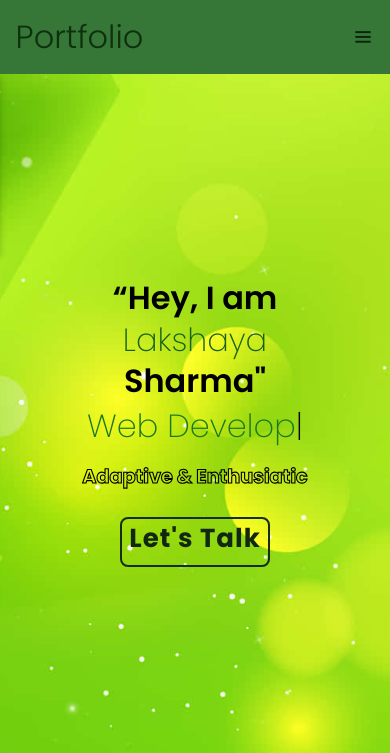
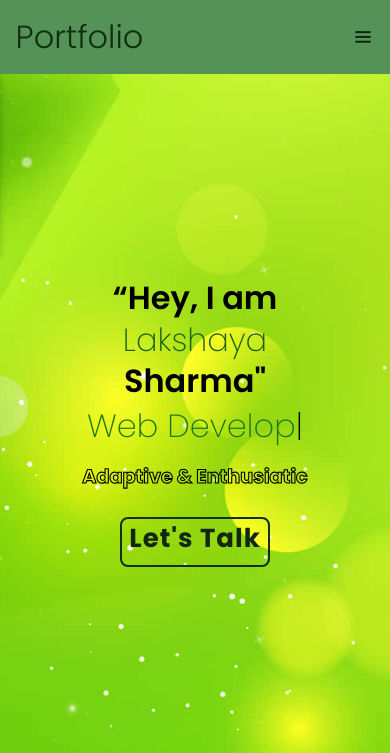
Before and after one commit to Coderofcoders70/lakshaya77.github.io, a plain HTML site: page index.html in a window 390 px wide. Shown: the top 753 px of the page. Drawn offline with nearby package versions, Linux system fonts and the light colour scheme.

Commit message:
Update style.css

```diff
--- a/style.css
+++ b/style.css
@@ -477,7 +477,7 @@ section{
 }
 @media (max-width: 806px){
 .header{
- background-color: rgb(54, 119, 56);
+ background-color: rgb(85, 146, 87);
 }
 #menu-icon{
  display: block;
```
